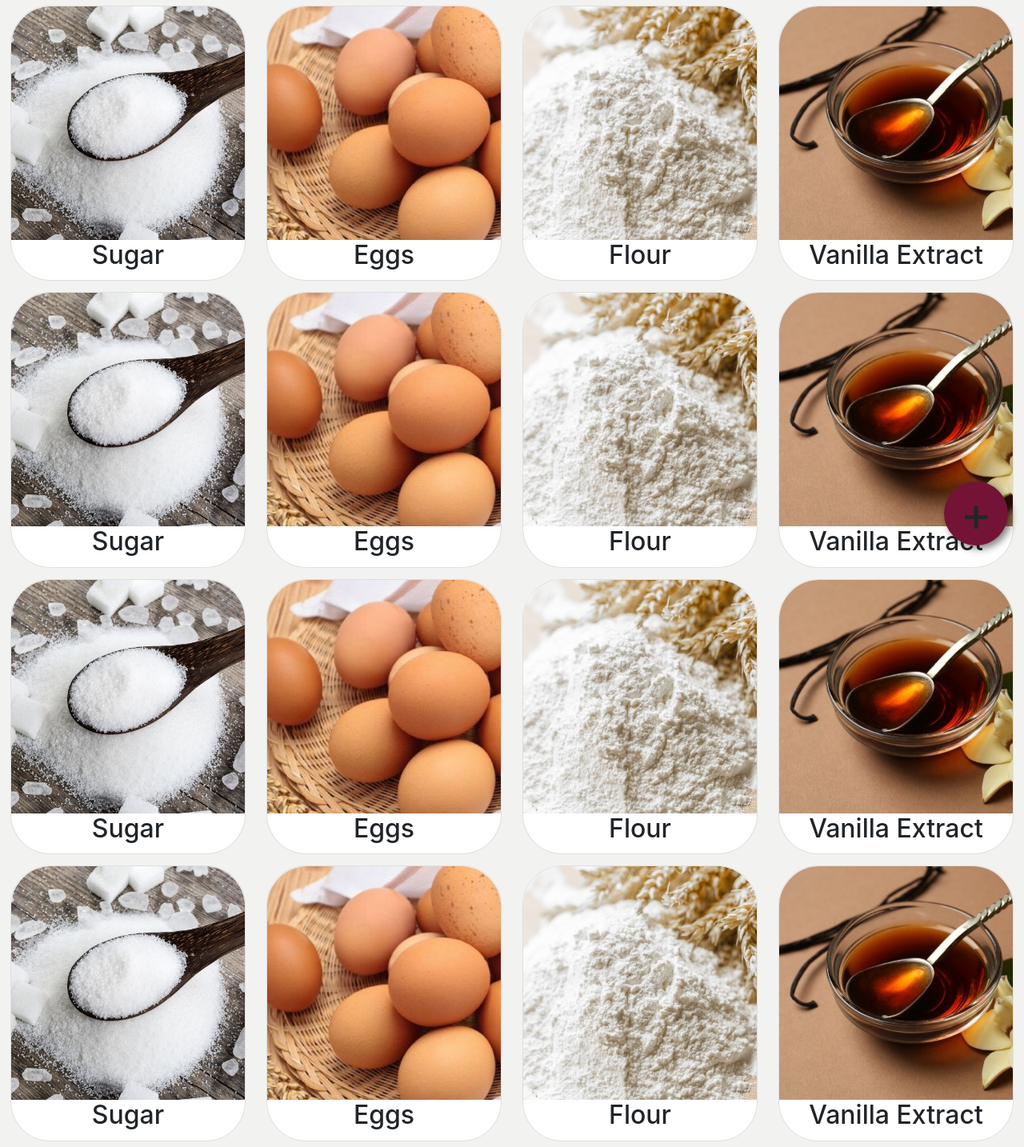
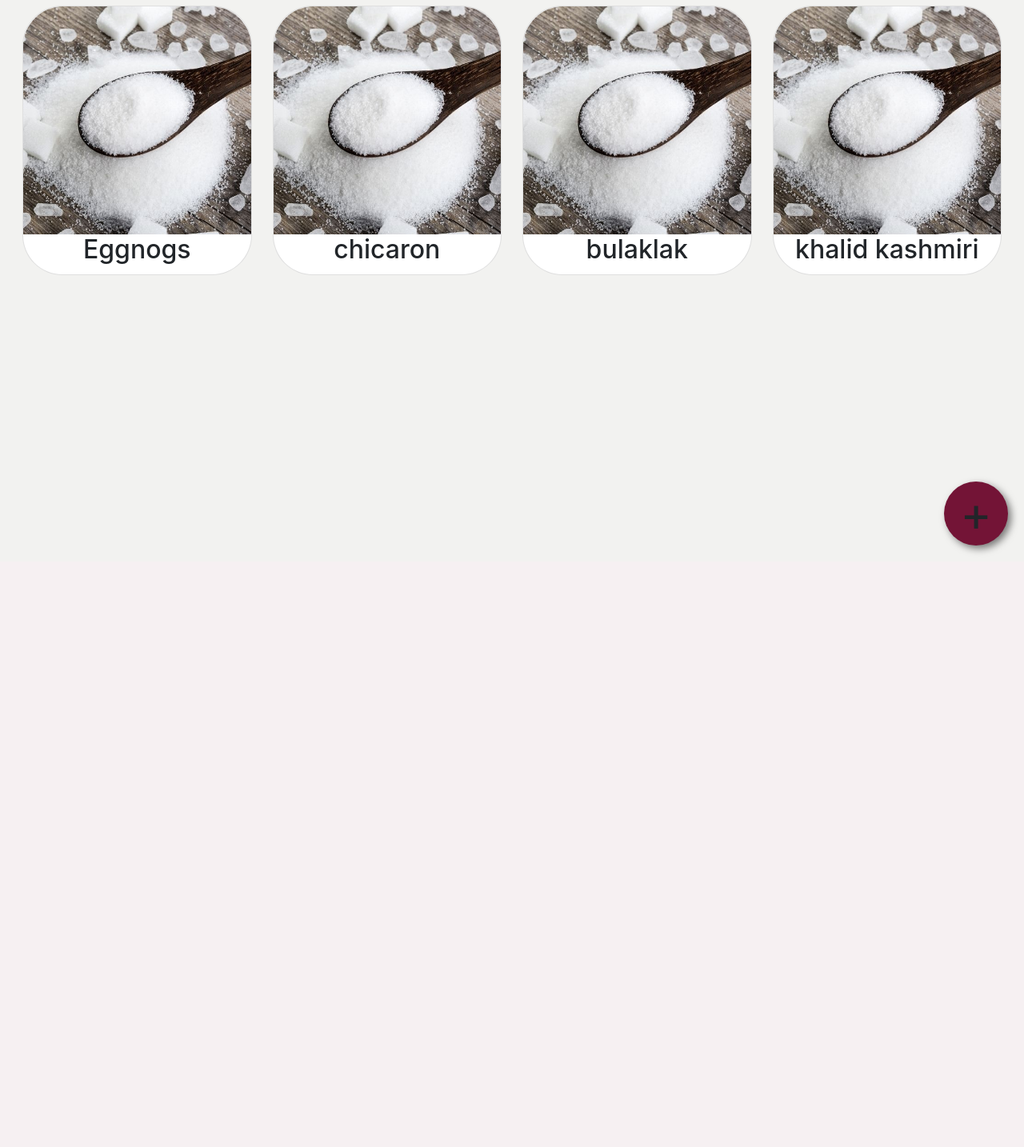
Before and after one commit to AngioloOng/bakeshop_django, a Django app: page /inventory/ in a window 1280 px wide. Shown: the part 98-1532 px from the top of the page at 80% size. After the commit the page ends 790 px from the top, so only its background shows below. Run offline with Django 4.2, Linux system fonts and the light colour scheme; data comes from the database, SQL or seed files in the repository; both versions use the stored data as it was after the commit; some libraries are stand-ins or nearby versions.

Commit message:
inventory loops through items in database

```diff
--- a/first/inventory/admin.py
+++ b/first/inventory/admin.py
@@ -1,3 +1,7 @@
 from django.contrib import admin
 
 # Register your models here.
+
+from .models import *
+
+admin.site.register(inventoryItem)
--- a/first/inventory/models.py
+++ b/first/inventory/models.py
@@ -1,3 +1,11 @@
 from django.db import models
 
 # Create your models here.
+
+class inventoryItem(models.Model):
+	name = models.CharField(max_length = 100, null=True)
+	description = models.CharField(max_length = 200, null=True)
+	quantity = models.FloatField(null=True)
+
+	def __str__(self):
+		return self.name
--- a/first/inventory/templates/inventory/inventory.html
+++ b/first/inventory/templates/inventory/inventory.html
@@ -80,6 +80,12 @@
 	top: 50%;
 	transform: translate(-50%, -50%) scale(1);
 }
+
+/* MAIN CONTAINER STYLE */
+.btn{
+
+}
+
 </style>
 
 <body>
@@ -101,198 +107,28 @@ function closePopup(){
 			popup.classList.remove("open-popup");
 		}
 	</script>
-</body>
 
 	<h1 class="container-fluid text-center d-lg-none">Inventory</h1>
-
 	<div class="container-fluid">
-
+		<div class="col-sm-12">
 			<div class="row">
 
-		<div class="col-sm-12">
-
-			<div class="row">
-
-				<div class=" btn col-sm-6 col-lg-3">
+				{% for i in item%}
+				<div class="btn col-sm-6 col-lg-3">
 					<div class="card inventory-card">
 						<img class="card-img-top" id="sugar" class="" src="{% static 'inventory/images/sugar.jpg' %}", style="max-height: 500px; max-width: 500px;" />
 						<div class="card-block">
 							<h2 class="card-title", style="text-align: center;">
-								Sugar
+								{{i.name}}
 							</h2>
 						</div>
 					</div>
 				</div>
-
-				<div class="btn col-sm-6 col-lg-3">
-					<div class="card inventory-card">
-						<img class="card-img-top" id="egg" src="{% static 'inventory/images/egg.jpg' %}", style="max-height: 500px; max-width: 500px;" />
-						<div class="card-block">
-							<h2 class="card-title", style="text-align: center;">
-								Eggs
-							</h2>
-						</div>
-					</div>
-				</div>
-
-				<div class="btn col-sm-6 col-lg-3">
-					<div class="card inventory-card">
-						<img class="card-img-top" id="flour" src="{% static 'inventory/images/flour.jpg' %}" style="max-height: 500px; max-width: 500px;" >
-						<div class="card-block">
-							<h2 class="card-title", style="text-align: center;">
-								Flour
-							</h2>
-						</div>
-					</div>
-				</div>
-
-				<div class="btn col-sm-6 col-lg-3">
-					<div class="card inventory-card">
-						<img class="card-img-top" id="vanilla_extract" src="{% static 'inventory/images/vanilla.jpg' %}" style="max-height: 500px; max-width: 500px;" >
-						<div class="card-block">
-							<h2 class="card-title", style="text-align: center;">
-								Vanilla Extract
-							</h2>
-						</div>
-					</div>
-				</div>
-
-				<div class=" btn col-sm-6 col-lg-3">
-					<div class="card inventory-card">
-						<img class="card-img-top" id="sugar" class="" src="{% static 'inventory/images/sugar.jpg' %}", style="max-height: 500px; max-width: 500px;" />
-						<div class="card-block">
-							<h2 class="card-title", style="text-align: center;">
-								Sugar
-							</h2>
-						</div>
-					</div>
-				</div>
-
-				<div class="btn col-sm-6 col-lg-3">
-					<div class="card inventory-card">
-						<img class="card-img-top" id="egg" src="{% static 'inventory/images/egg.jpg' %}", style="max-height: 500px; max-width: 500px;" />
-						<div class="card-block">
-							<h2 class="card-title", style="text-align: center;">
-								Eggs
-							</h2>
-						</div>
-					</div>
-				</div>
-
-				<div class="btn col-sm-6 col-lg-3">
-					<div class="card inventory-card">
-						<img class="card-img-top" id="flour" src="{% static 'inventory/images/flour.jpg' %}" style="max-height: 500px; max-width: 500px;" >
-						<div class="card-block">
-							<h2 class="card-title", style="text-align: center;">
-								Flour
-							</h2>
-						</div>
-					</div>
-				</div>
-
-				<div class="btn col-sm-6 col-lg-3">
-					<div class="card inventory-card">
-						<img class="card-img-top" id="vanilla_extract" src="{% static 'inventory/images/vanilla.jpg' %}" style="max-height: 500px; max-width: 500px;" >
-						<div class="card-block">
-							<h2 class="card-title", style="text-align: center;">
-								Vanilla Extract
-							</h2>
-						</div>
-					</div>
-				</div>
-
-				<div class=" btn col-sm-6 col-lg-3">
-					<div class="card inventory-card">
-						<img class="card-img-top" id="sugar" class="" src="{% static 'inventory/images/sugar.jpg' %}", style="max-height: 500px; max-width: 500px;" />
-						<div class="card-block">
-							<h2 class="card-title", style="text-align: center;">
-								Sugar
-							</h2>
-						</div>
-					</div>
-				</div>
-
-				<div class="btn col-sm-6 col-lg-3">
-					<div class="card inventory-card">
-						<img class="card-img-top" id="egg" src="{% static 'inventory/images/egg.jpg' %}", style="max-height: 500px; max-width: 500px;" />
-						<div class="card-block">
-							<h2 class="card-title", style="text-align: center;">
-								Eggs
-							</h2>
-						</div>
-					</div>
-				</div>
-
-				<div class="btn col-sm-6 col-lg-3">
-					<div class="card inventory-card">
-						<img class="card-img-top" id="flour" src="{% static 'inventory/images/flour.jpg' %}" style="max-height: 500px; max-width: 500px;" >
-						<div class="card-block">
-							<h2 class="card-title", style="text-align: center;">
-								Flour
-							</h2>
-						</div>
-					</div>
-				</div>
-
-				<div class="btn col-sm-6 col-lg-3">
-					<div class="card inventory-card">
-						<img class="card-img-top" id="vanilla_extract" src="{% static 'inventory/images/vanilla.jpg' %}" style="max-height: 500px; max-width: 500px;" >
-						<div class="card-block">
-							<h2 class="card-title", style="text-align: center;">
-								Vanilla Extract
-							</h2>
-						</div>
-					</div>
-				</div>
-
-				<div class=" btn col-sm-6 col-lg-3">
-					<div class="card inventory-card">
-						<img class="card-img-top" id="sugar" class="" src="{% static 'inventory/images/sugar.jpg' %}", style="max-height: 500px; max-width: 500px;" />
-						<div class="card-block">
-							<h2 class="card-title", style="text-align: center;">
-								Sugar
-							</h2>
-						</div>
-					</div>
-				</div>
-
-				<div class="btn col-sm-6 col-lg-3">
-					<div class="card inventory-card">
-						<img class="card-img-top" id="egg" src="{% static 'inventory/images/egg.jpg' %}", style="max-height: 500px; max-width: 500px;" />
-						<div class="card-block">
-							<h2 class="card-title", style="text-align: center;">
-								Eggs
-							</h2>
-						</div>
-					</div>
-				</div>
-
-				<div class="btn col-sm-6 col-lg-3">
-					<div class="card inventory-card">
-						<img class="card-img-top" id="flour" src="{% static 'inventory/images/flour.jpg' %}" style="max-height: 500px; max-width: 500px;" >
-						<div class="card-block">
-							<h2 class="card-title", style="text-align: center;">
-								Flour
-							</h2>
-						</div>
-					</div>
-				</div>
-
-				<div class="btn col-sm-6 col-lg-3">
-					<div class="card inventory-card">
-						<img class="card-img-top" id="vanilla_extract" src="{% static 'inventory/images/vanilla.jpg' %}" style="max-height: 500px; max-width: 500px;" >
-						<div class="card-block">
-							<h2 class="card-title", style="text-align: center;">
-								Vanilla Extract
-							</h2>
-						</div>
-					</div>
-				</div>
-
-			</div>
+				{% endfor %}
 
 			</div>
 		</div>
 	</div>
+</body>
 
 {% endblock content%}
--- a/first/inventory/views.py
+++ b/first/inventory/views.py
@@ -1,5 +1,6 @@
 from django.shortcuts import render
 from django.http import HttpResponse
+from .models import *
 
 # Create your views here.
 
@@ -7,7 +8,8 @@ def home(request):
 	return render(request, 'inventory/dashboard.html')
 
 def inventory(request):
-	return render(request, 'inventory/inventory.html')
+	item = inventoryItem.objects.all()
+	return render(request, 'inventory/inventory.html', {'item': item})
 
 def customer(request):
 	return render(request, 'inventory/customer.html')
```
Also changed, not shown: first/db.sqlite3. Lines whose indentation alone changed are shown as unchanged.
